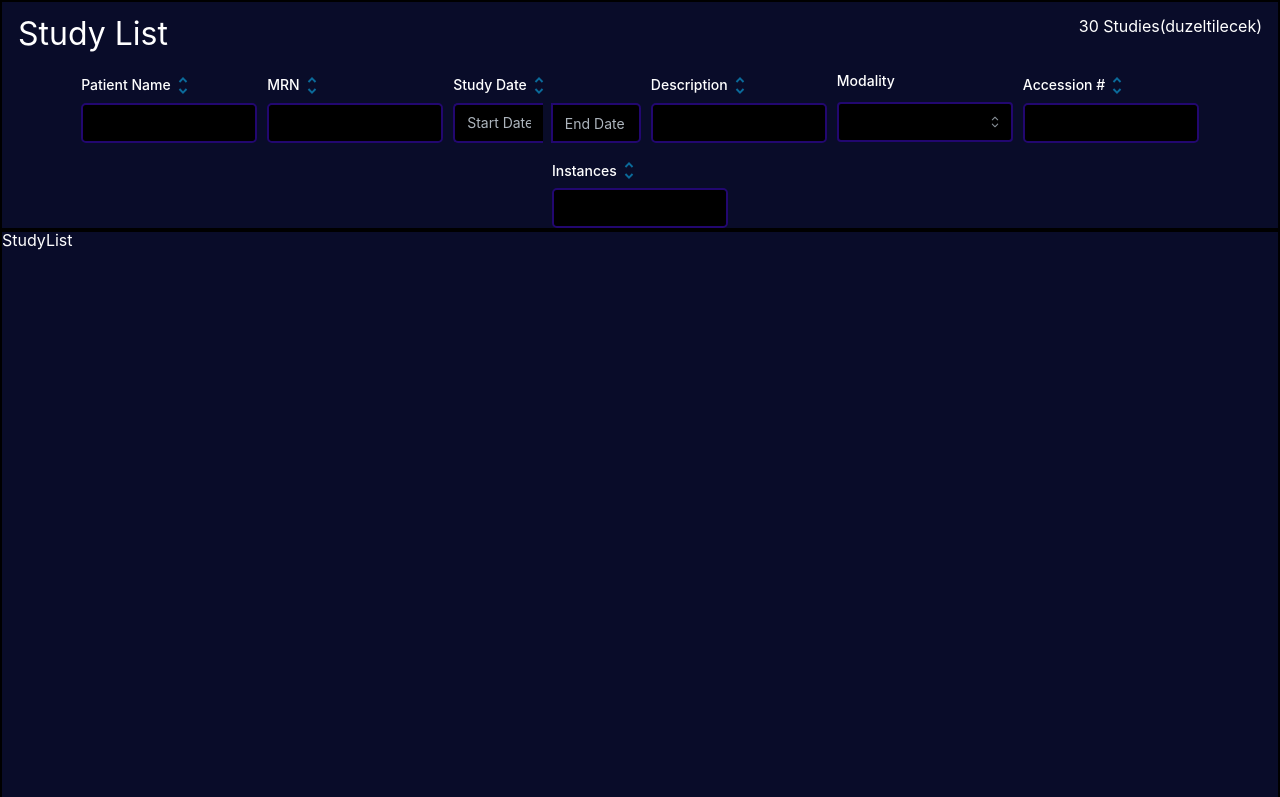
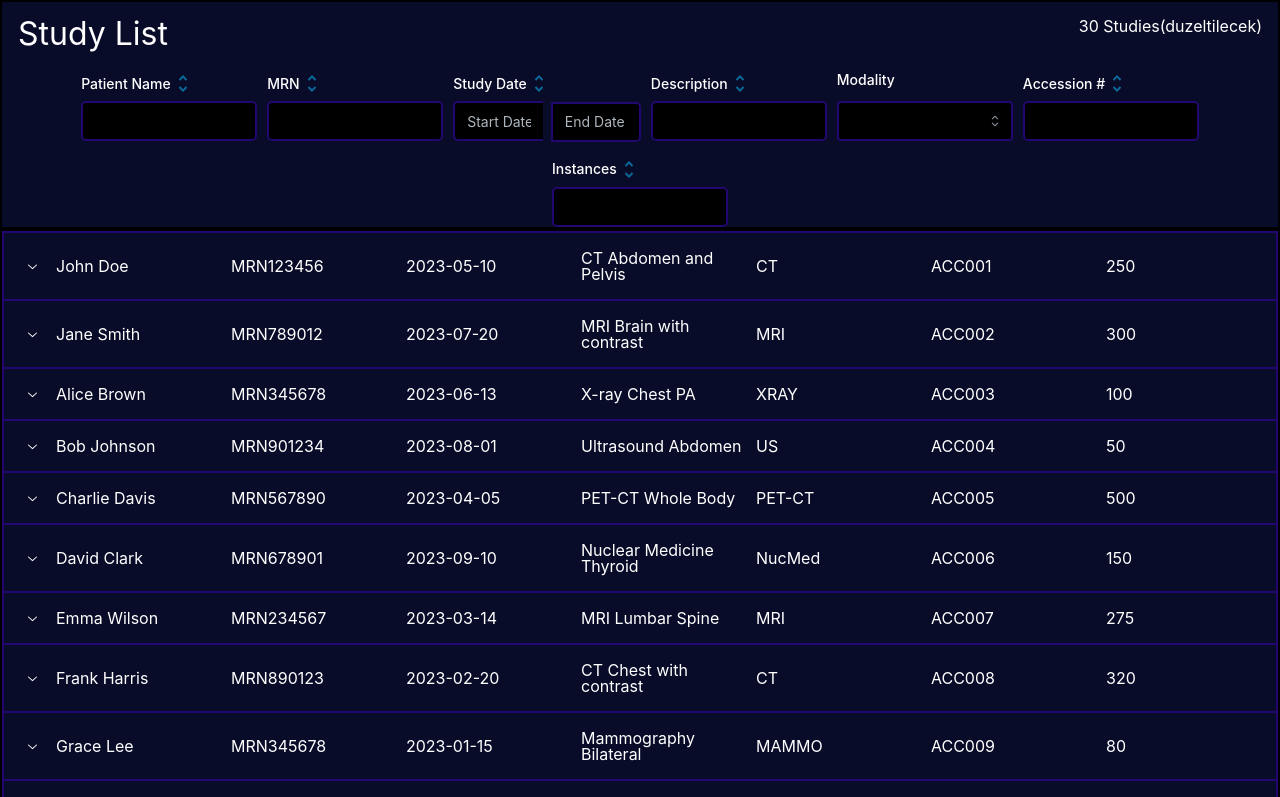
Before and after one commit to haticesaike/dicomViewer, a React (Vite) app: page / in a window 1280 px wide. Shown: the top 797 px of the page. Built offline with nearby package versions, Linux system fonts and the light colour scheme.

Commit message:
mockData added & studyList style edited

```diff
--- a/src/components/studyItem/StudyItem.tsx
+++ b/src/components/studyItem/StudyItem.tsx
@@ -1,7 +1,30 @@
-function StudyItem() {
-    return (
-        <div>StudyItem</div>
-    );
+import React from 'react';
+
+interface PatientItemProps {
+    patient: {
+        patientName: string;
+        mrn: string;
+        startDate: string;
+        endDate: string;
+        description: string;
+        modality: string;
+        accession: string;
+        instances: number;
+    };
 }
 
+const StudyItem: React.FC<PatientItemProps> = ({patient}) => {
+    return (
+        <div style={{border: '1px solid #ccc', padding: '10px', margin: '10px 0'}}>
+            <h3>{patient.patientName}</h3>
+            <p><strong>MRN:</strong> {patient.mrn}</p>
+            <p><strong>Study Period:</strong> {patient.startDate} - {patient.endDate}</p>
+            <p><strong>Description:</strong> {patient.description}</p>
+            <p><strong>Modality:</strong> {patient.modality}</p>
+            <p><strong>Accession:</strong> {patient.accession}</p>
+            <p><strong>Instances:</strong> {patient.instances}</p>
+        </div>
+    );
+};
+
 export default StudyItem;
--- a/src/components/studyList/StudyList.module.css
+++ b/src/components/studyList/StudyList.module.css
@@ -0,0 +1,7 @@
+.accordionControl {
+    display: grid;
+    grid-template-columns: repeat(7, 1fr);
+    gap: 10px;
+    width: 100%;
+    align-items: center;
+}
--- a/src/components/studyList/StudyList.tsx
+++ b/src/components/studyList/StudyList.tsx
@@ -1,7 +1,61 @@
-function StudyList() {
+import React from 'react';
+import {Accordion} from '@mantine/core';
+import {mockPatientData} from '../../data/MockData.tsx';
+import StudyItem from "../studyItem/StudyItem.tsx";
+import styles from './StudyList.module.css';
+
+const PatientList: React.FC = () => {
     return (
-        <div>StudyList</div>
+        <Accordion
+            transitionDuration={300}
+            chevronPosition="left"
+            radius="md"
+            styles={() => ({
+                item: {
+                    border: `2px solid var(--indigo-purple)`,
+                    borderBottom: 'none',
+                    '&[data-active]': {
+                        borderColor: 'var(--black)',
+                    },
+                },
+                control: {
+                    color: 'var(--white)',
+                    padding: '5px',
+                    backgroundColor: 'var(--primary)',
+                    borderBottom: 'none',
+                    '&:hover': {
+                        backgroundColor: 'var(--primary)',
+                    },
+
+                },
+                panel: {
+                    backgroundColor: 'var(--blue-dark)',
+                    color: 'var(--white)',
+                    borderTop: 'none',
+                },
+            })}
+        >
+            {mockPatientData.map((patient) => (
+                <Accordion.Item value={patient.id.toString()} key={patient.id}>
+                    <Accordion.Control>
+                        <div className={styles.accordionControl}>
+                            <span>{patient.patientName}</span>
+                            <span>{patient.mrn}</span>
+                            <span>{patient.startDate}</span>
+                            <span>{patient.description}</span>
+                            <span>{patient.modality}</span>
+                            <span>{patient.accession}</span>
+                            <span>{patient.instances}</span>
+                        </div>
+                    </Accordion.Control>
+                    <Accordion.Panel>
+                        <StudyItem patient={patient}/>
+                    </Accordion.Panel>
+                </Accordion.Item>
+            ))}
+        </Accordion>
+
     );
-}
+};
 
-export default StudyList;
+export default PatientList;
--- /dev/null
+++ b/src/data/MockData.tsx
@@ -0,0 +1,167 @@
+export const mockPatientData = [
+    {
+        id: 1,
+        patientName: "John Doe",
+        mrn: "MRN123456",
+        startDate: "2023-05-10",
+        endDate: "2023-05-12",
+        description: "CT Abdomen and Pelvis",
+        modality: "CT",
+        accession: "ACC001",
+        instances: 250,
+    },
+    {
+        id: 2,
+        patientName: "Jane Smith",
+        mrn: "MRN789012",
+        startDate: "2023-07-20",
+        endDate: "2023-07-22",
+        description: "MRI Brain with contrast",
+        modality: "MRI",
+        accession: "ACC002",
+        instances: 300,
+    },
+    {
+        id: 3,
+        patientName: "Alice Brown",
+        mrn: "MRN345678",
+        startDate: "2023-06-13",
+        endDate: "2023-06-15",
+        description: "X-ray Chest PA",
+        modality: "XRAY",
+        accession: "ACC003",
+        instances: 100,
+    },
+    {
+        id: 4,
+        patientName: "Bob Johnson",
+        mrn: "MRN901234",
+        startDate: "2023-08-01",
+        endDate: "2023-08-03",
+        description: "Ultrasound Abdomen",
+        modality: "US",
+        accession: "ACC004",
+        instances: 50,
+    },
+    {
+        id: 5,
+        patientName: "Charlie Davis",
+        mrn: "MRN567890",
+        startDate: "2023-04-05",
+        endDate: "2023-04-07",
+        description: "PET-CT Whole Body",
+        modality: "PET-CT",
+        accession: "ACC005",
+        instances: 500,
+    },
+    {
+        id: 6,
+        patientName: "David Clark",
+        mrn: "MRN678901",
+        startDate: "2023-09-10",
+        endDate: "2023-09-12",
+        description: "Nuclear Medicine Thyroid",
+        modality: "NucMed",
+        accession: "ACC006",
+        instances: 150,
+    },
+    {
+        id: 7,
+        patientName: "Emma Wilson",
+        mrn: "MRN234567",
+        startDate: "2023-03-14",
+        endDate: "2023-03-16",
+        description: "MRI Lumbar Spine",
+        modality: "MRI",
+        accession: "ACC007",
+        instances: 275,
+    },
+    {
+        id: 8,
+        patientName: "Frank Harris",
+        mrn: "MRN890123",
+        startDate: "2023-02-20",
+        endDate: "2023-02-22",
+        description: "CT Chest with contrast",
+        modality: "CT",
+        accession: "ACC008",
+        instances: 320,
+    },
+    {
+        id: 9,
+        patientName: "Grace Lee",
+        mrn: "MRN345678",
+        startDate: "2023-01-15",
+        endDate: "2023-01-17",
+        description: "Mammography Bilateral",
+        modality: "MAMMO",
+        accession: "ACC009",
+        instances: 80,
+    },
+    {
+        id: 10,
+        patientName: "Henry Walker",
+        mrn: "MRN456789",
+        startDate: "2023-11-10",
+        endDate: "2023-11-12",
+        description: "CT Head without contrast",
+        modality: "CT",
+        accession: "ACC010",
+        instances: 200,
+    },
+    {
+        id: 11,
+        patientName: "Isabella White",
+        mrn: "MRN567890",
+        startDate: "2023-12-01",
+        endDate: "2023-12-03",
+        description: "Ultrasound Pelvis",
+        modality: "US",
+        accession: "ACC011",
+        instances: 60,
+    },
+    {
+        id: 12,
+        patientName: "Jack Miller",
+        mrn: "MRN678901",
+        startDate: "2023-10-22",
+        endDate: "2023-10-24",
+        description: "Nuclear Medicine Bone Scan",
+        modality: "NucMed",
+        accession: "ACC012",
+        instances: 170,
+    },
+    {
+        id: 13,
+        patientName: "Karen Garcia",
+        mrn: "MRN789012",
+        startDate: "2023-09-14",
+        endDate: "2023-09-16",
+        description: "CT Abdomen without contrast",
+        modality: "CT",
+        accession: "ACC013",
+        instances: 180,
+    },
+    {
+        id: 14,
+        patientName: "Liam Martinez",
+        mrn: "MRN890123",
+        startDate: "2023-08-05",
+        endDate: "2023-08-07",
+        description: "MRI Cervical Spine",
+        modality: "MRI",
+        accession: "ACC014",
+        instances: 290,
+    },
+    {
+        id: 15,
+        patientName: "Mia Robinson",
+        mrn: "MRN901234",
+        startDate: "2023-07-12",
+        endDate: "2023-07-14",
+        description: "X-ray Abdomen",
+        modality: "XRAY",
+        accession: "ACC015",
+        instances: 95,
+    },
+];
```
